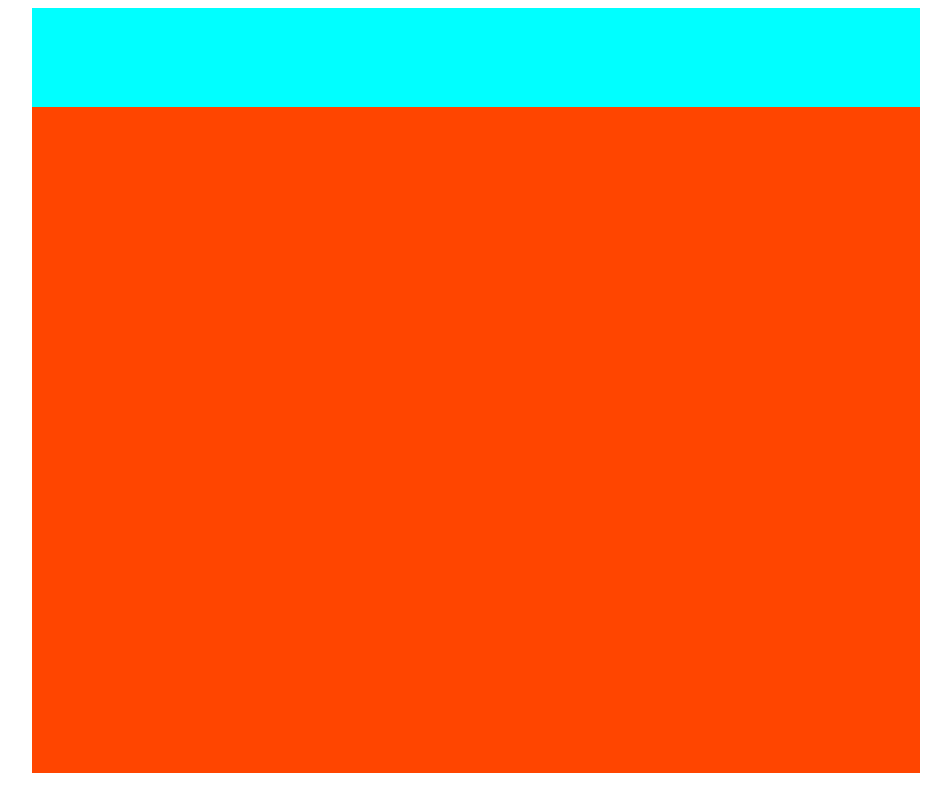
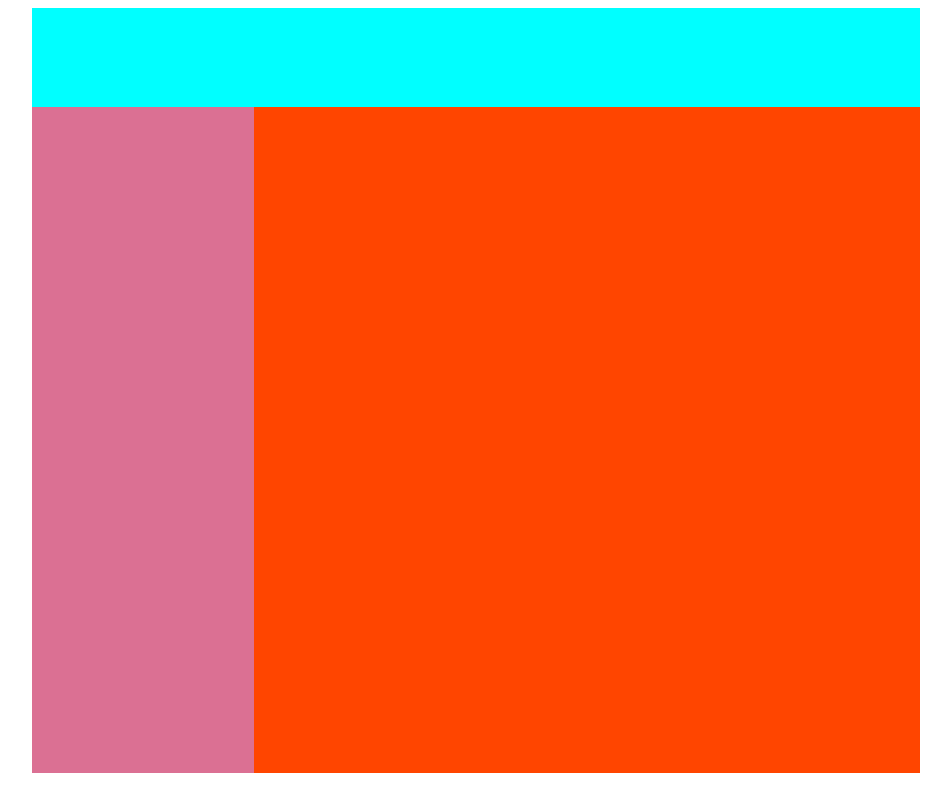
Before and after one commit to Alltheway-zero/function, a plain HTML site: page test.html in a window 1280 px wide. Shown: the whole page, without its empty margins (164-1115 px from the left). Drawn offline with Linux system fonts and the light colour scheme.

Commit message:
完成中部左样式

```diff
--- a/test.html
+++ b/test.html
@@ -18,7 +18,15 @@
         height: 666px;
         margin: 0 auto;
         background-color: orangered;
+        position: relative;
+    }
 
+    .main .left{
+    position: absolute;
+    left: 0;
+    width: 222px;
+    height: 100%;
+    background-color: palevioletred;
     }
 
     </style>
```
